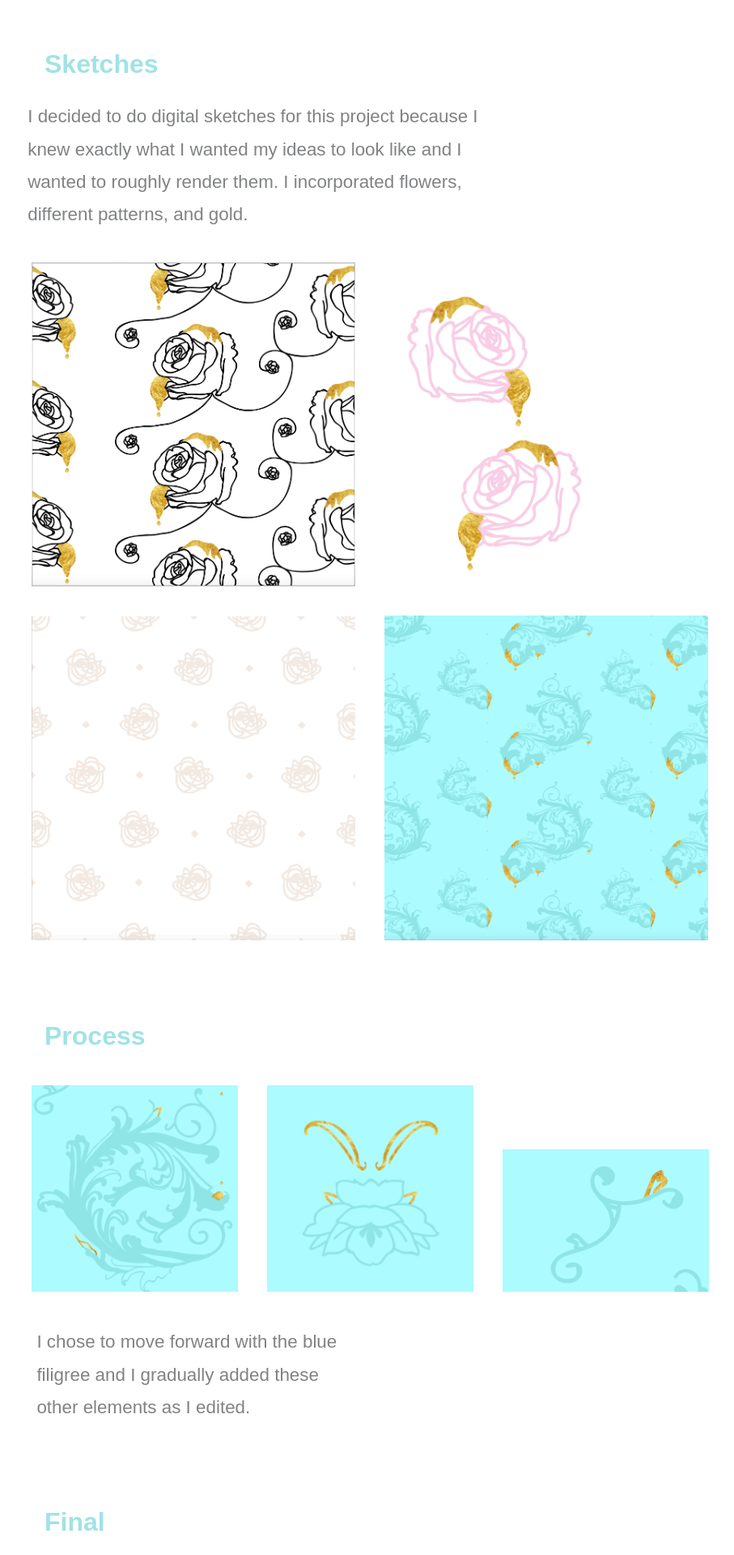
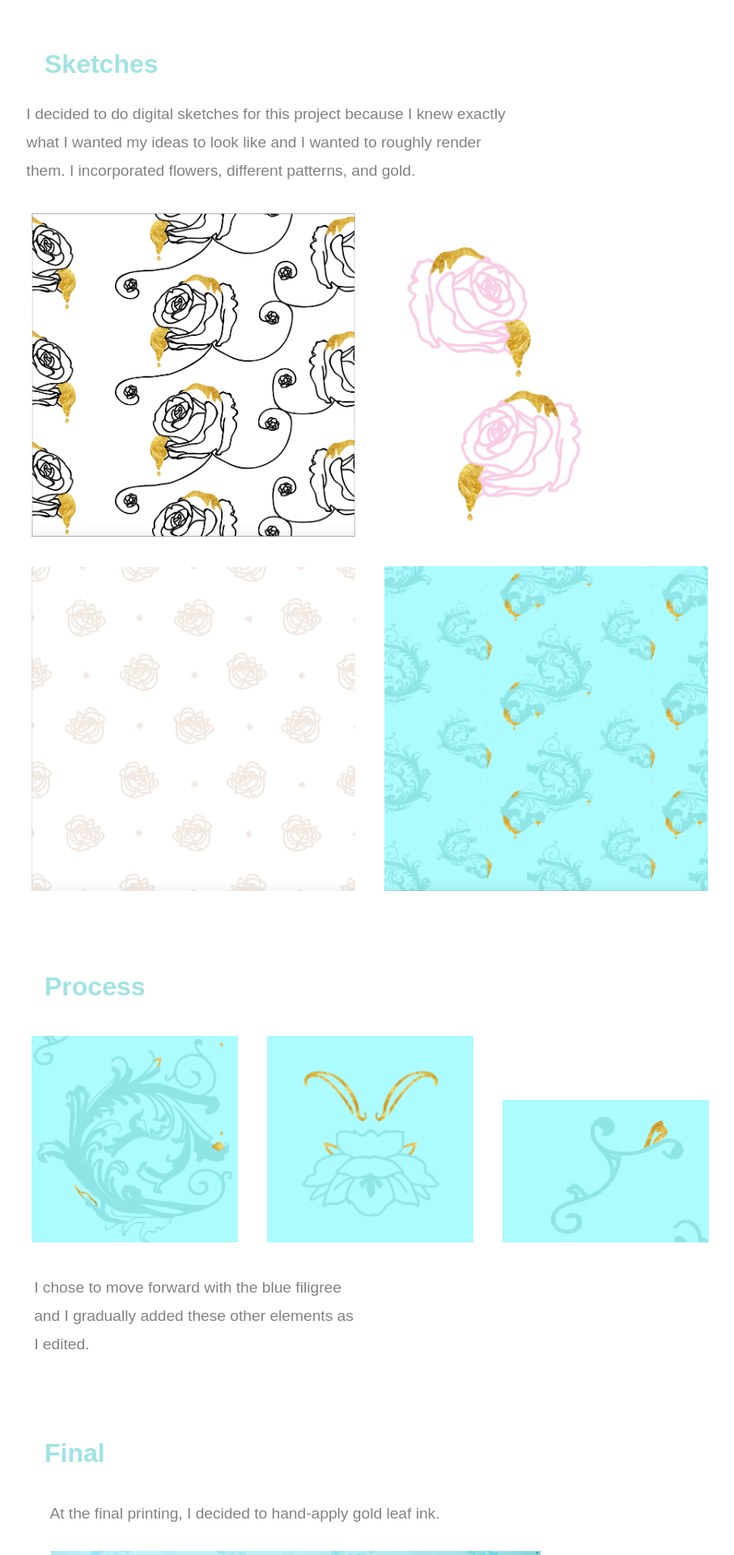
Before and after one commit to coralazevedo/wallpaper, a plain HTML site: page wallpaper-site/index.html in a window 1280 px wide. Shown: the part 880-2800 px from the top of the page at 81% size, without its empty margins (145-1052 px from the left). Drawn offline with Linux system fonts and the light colour scheme.

Commit message:
updated css

```diff
--- a/wallpaper-site/css/main.css
+++ b/wallpaper-site/css/main.css
@@ -115,7 +115,7 @@ h2 {
 }
 
 .process-p {
-  font-size: 1.4em;
+  font-size: 1.2em;
   margin-left: 1em;
   width: 65%;
 }
@@ -128,7 +128,7 @@ h2 {
 }
 
 .shiny-paper-p {
-  font-size: 1.4em;
+  font-size: 1.2em;
 display: inline;
   width: 49%;
   line-height: 1.8em;
@@ -141,15 +141,15 @@ display: inline;
 }
 
 .final-p {
-  font-size: 1.4em;
+  font-size: 1.2em;
 }
 
 .final-caption {
-  font-size: 1.4em;
+  font-size: 1.2em;
 }
 
 .sketches-p {
-  font-size: 1.4em;
+  font-size: 1.2em;
   margin-left: .5em;
   color: #808284;
   line-height: 1.8em;
```
